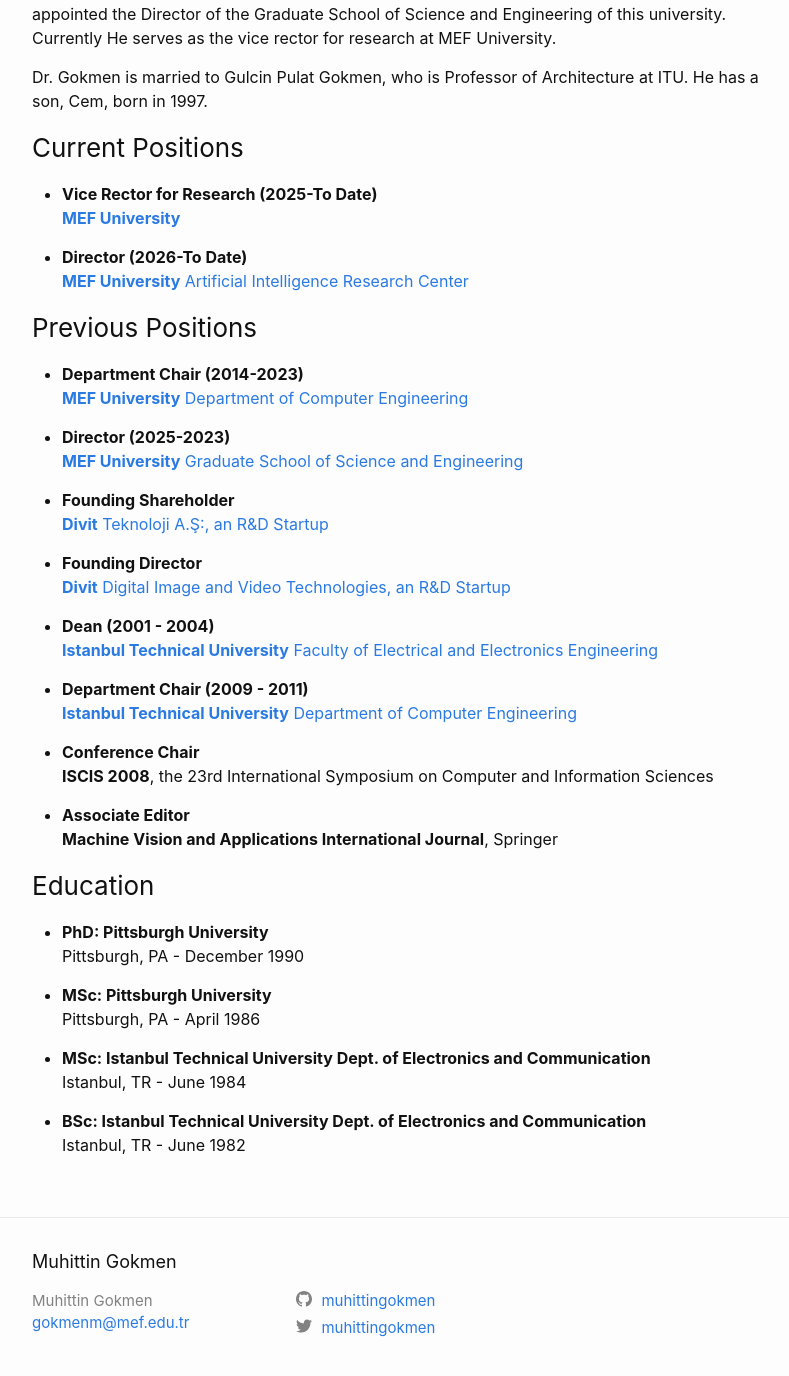
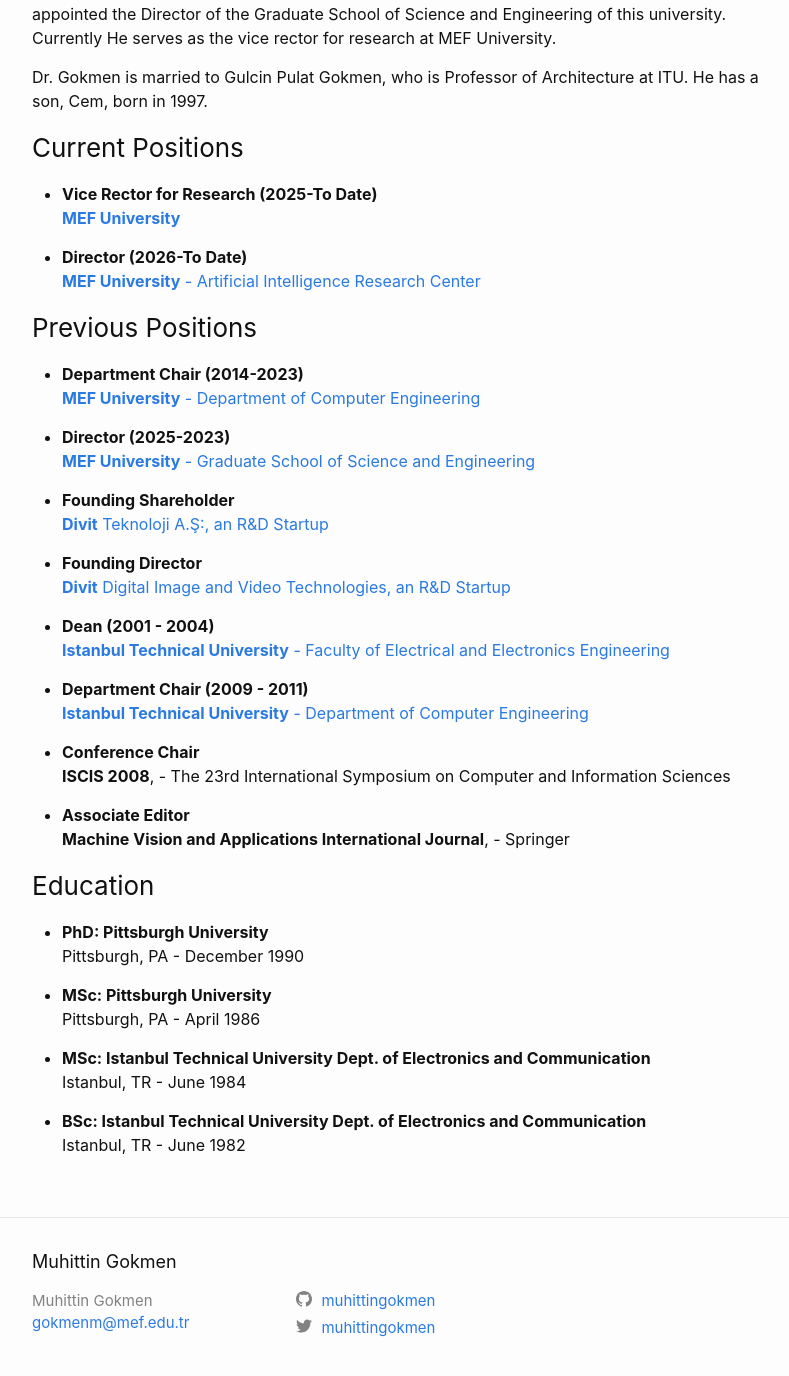
Before and after one commit to muhittingokmen/muhittingokmen.github.io, a Jekyll site: the page built from _pages/about.md, in a window 1280 px wide and 1400 px high, scrolled down 561 px. Shown: the top 1376 px of the window, without its empty margins (238-1027 px from the left). Built offline with Jekyll 4.4.1, drawn with Linux system fonts in a browser that asks for light colours.

```diff
--- a/_pages/about.md
+++ b/_pages/about.md
@@ -16,14 +16,14 @@ Dr. Gokmen is married to Gulcin Pulat Gokmen, who is Professor of Architecture a
 [**MEF University**](https://www.mef.edu.tr/en/akademik-kadro/1400000089)
 
 - **Director (2026-To Date)**
-[**MEF University** Artificial Intelligence Research Center](https://ai.mef.edu.tr/)
+[**MEF University** - Artificial Intelligence Research Center](https://ai.mef.edu.tr/)
 
 ### Previous Positions
 - **Department Chair (2014-2023)**
-[**MEF University** Department of Computer Engineering](https://www.mef.edu.tr/en/akademik-kadro/1400000089)
+[**MEF University** - Department of Computer Engineering](https://www.mef.edu.tr/en/akademik-kadro/1400000089)
 
 - **Director (2025-2023)**
-[**MEF University** Graduate School of Science and Engineering](https://www.mef.edu.tr/en/akademik-kadro/1400000089)
+[**MEF University** - Graduate School of Science and Engineering](https://www.mef.edu.tr/en/akademik-kadro/1400000089)
 
 - **Founding Shareholder**
 [**Divit** Teknoloji A.Ş:, an R&D Startup](http://www.divit.com.tr)
@@ -32,16 +32,16 @@ Dr. Gokmen is married to Gulcin Pulat Gokmen, who is Professor of Architecture a
 [**Divit** Digital Image and Video Technologies, an R&D Startup](http://www.divit.com.tr)
 
 - **Dean (2001 - 2004)**
-[**Istanbul Technical University** Faculty of Electrical and Electronics Engineering](http://www.itu.edu.tr)
+[**Istanbul Technical University** - Faculty of Electrical and Electronics Engineering](http://www.itu.edu.tr)
 
 - **Department Chair (2009 - 2011)**
-[**Istanbul Technical University** Department of Computer Engineering](http://www.itu.edu.tr)
+[**Istanbul Technical University** - Department of Computer Engineering](http://www.itu.edu.tr)
 
 - **Conference Chair**
-**ISCIS 2008**, the 23rd International Symposium on Computer and Information Sciences
+**ISCIS 2008**, - The 23rd International Symposium on Computer and Information Sciences
 
 - **Associate Editor**
-**Machine Vision and Applications International Journal**, Springer
+**Machine Vision and Applications International Journal**, - Springer
 
 ### Education
 
```
